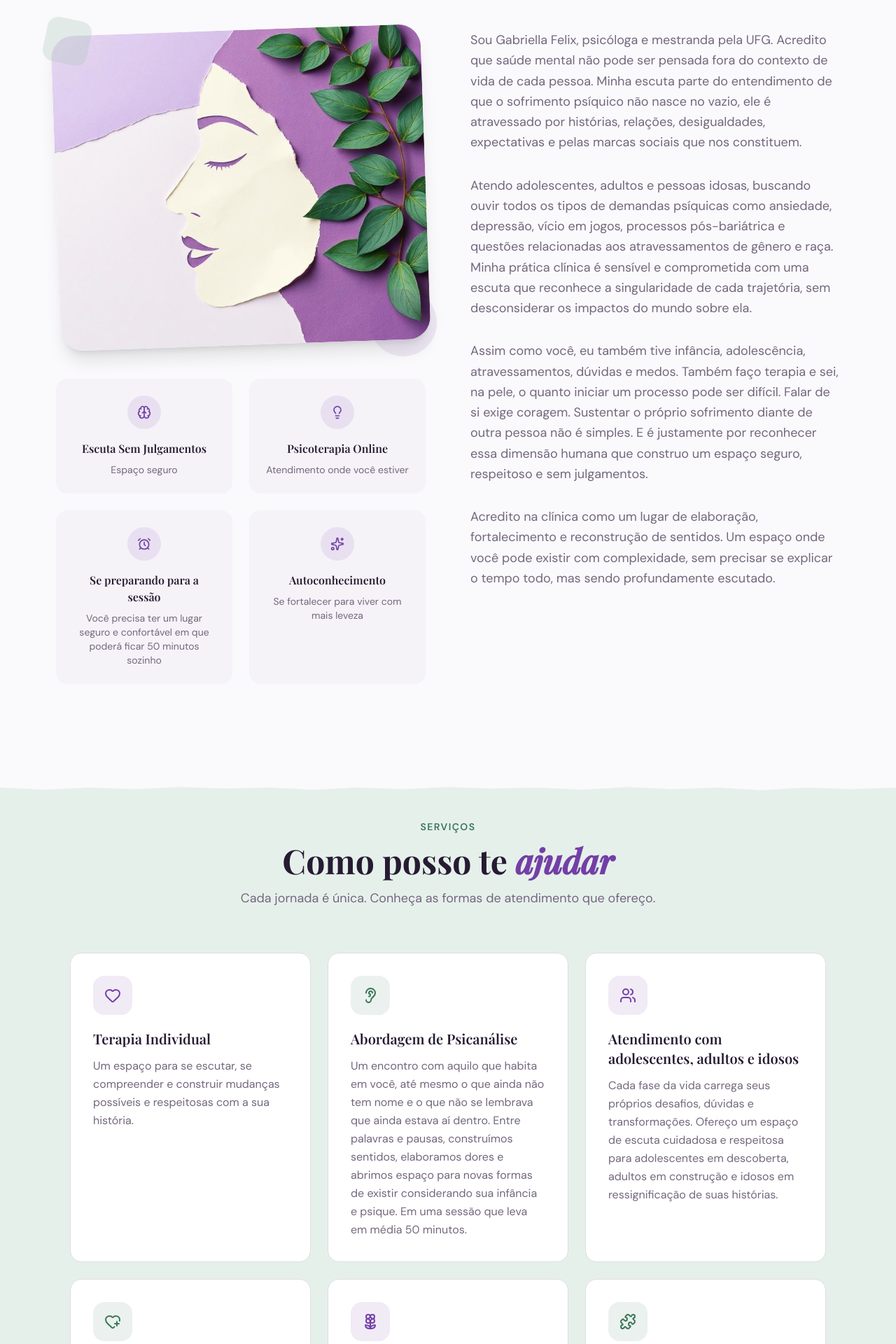
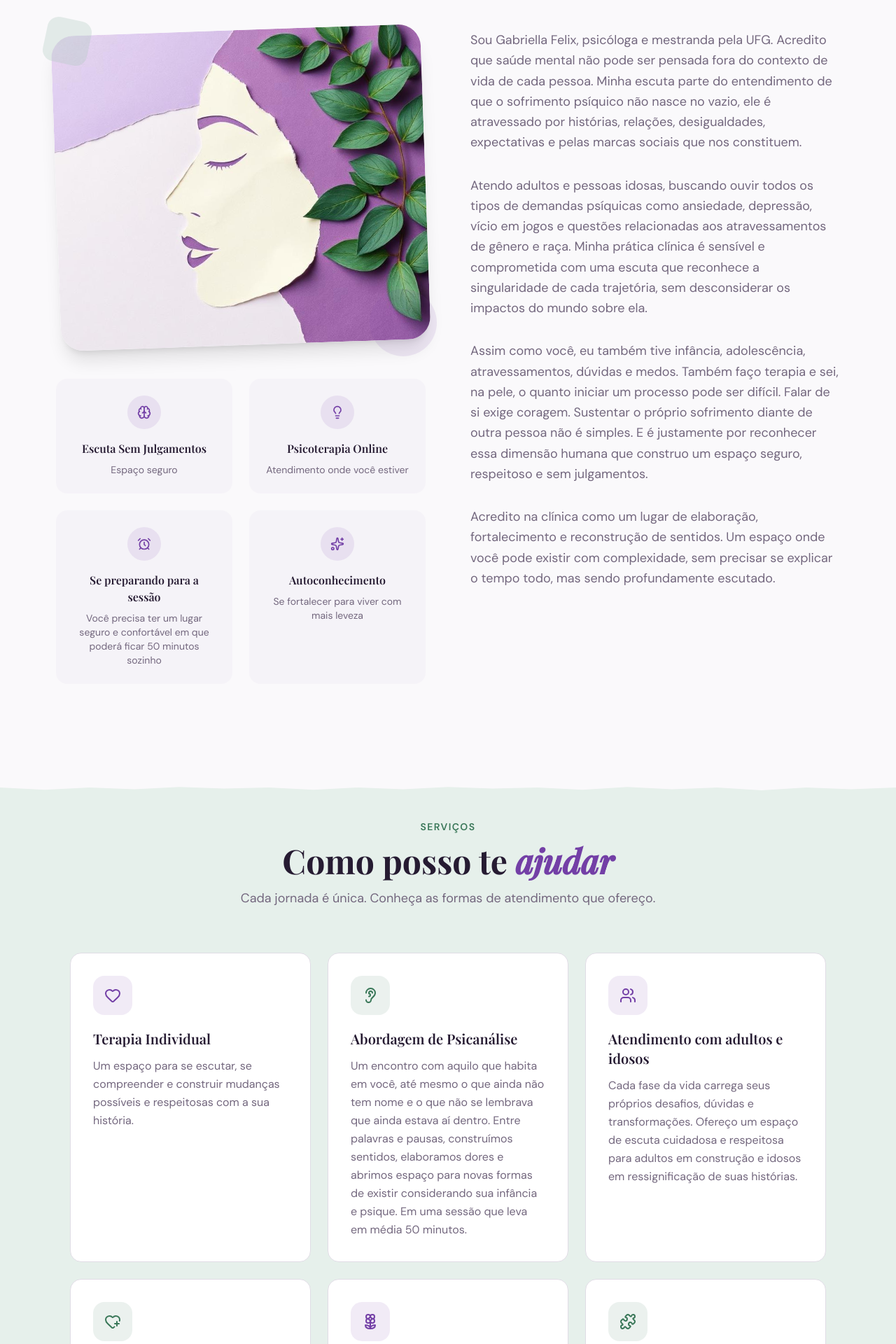
Before and after one commit to FlavioOliveiraNeto/gabi_project_frontend, a Vue app: page / in a window 1280 px wide. Shown: the part 1061-2981 px from the top of the page at 70% size. Built offline with nearby package versions, Linux system fonts and the light colour scheme.

Commit message:
Remove bariatric and adolescent mentions from site copy
Co-Authored-By: Claude Opus 5.5 <noreply@anthropic.com>

```diff
--- a/src/components/AboutSection.vue
+++ b/src/components/AboutSection.vue
@@ -59,9 +59,9 @@
           </p>
 
           <p class="text-lg font-body text-muted-foreground leading-relaxed">
-            Atendo adolescentes, adultos e pessoas idosas, buscando ouvir todos
+            Atendo adultos e pessoas idosas, buscando ouvir todos
             os tipos de demandas psíquicas como ansiedade, depressão, vício em
-            jogos, processos pós-bariátrica e questões relacionadas aos
+            jogos e questões relacionadas aos
             atravessamentos de gênero e raça. Minha prática clínica é sensível e
             comprometida com uma escuta que reconhece a singularidade de cada
             trajetória, sem desconsiderar os impactos do mundo sobre ela.
--- a/src/components/ServicesSection.vue
+++ b/src/components/ServicesSection.vue
@@ -78,9 +78,9 @@ const services = [
   },
   {
     icon: Users,
-    title: "Atendimento com adolescentes, adultos e idosos",
+    title: "Atendimento com adultos e idosos",
     description:
-      "Cada fase da vida carrega seus próprios desafios, dúvidas e transformações. Ofereço um espaço de escuta cuidadosa e respeitosa para adolescentes em descoberta, adultos em construção e idosos em ressignificação de suas histórias.",
+      "Cada fase da vida carrega seus próprios desafios, dúvidas e transformações. Ofereço um espaço de escuta cuidadosa e respeitosa para adultos em construção e idosos em ressignificação de suas histórias.",
     color: "bg-primary/10 text-primary",
   },
   {
```
